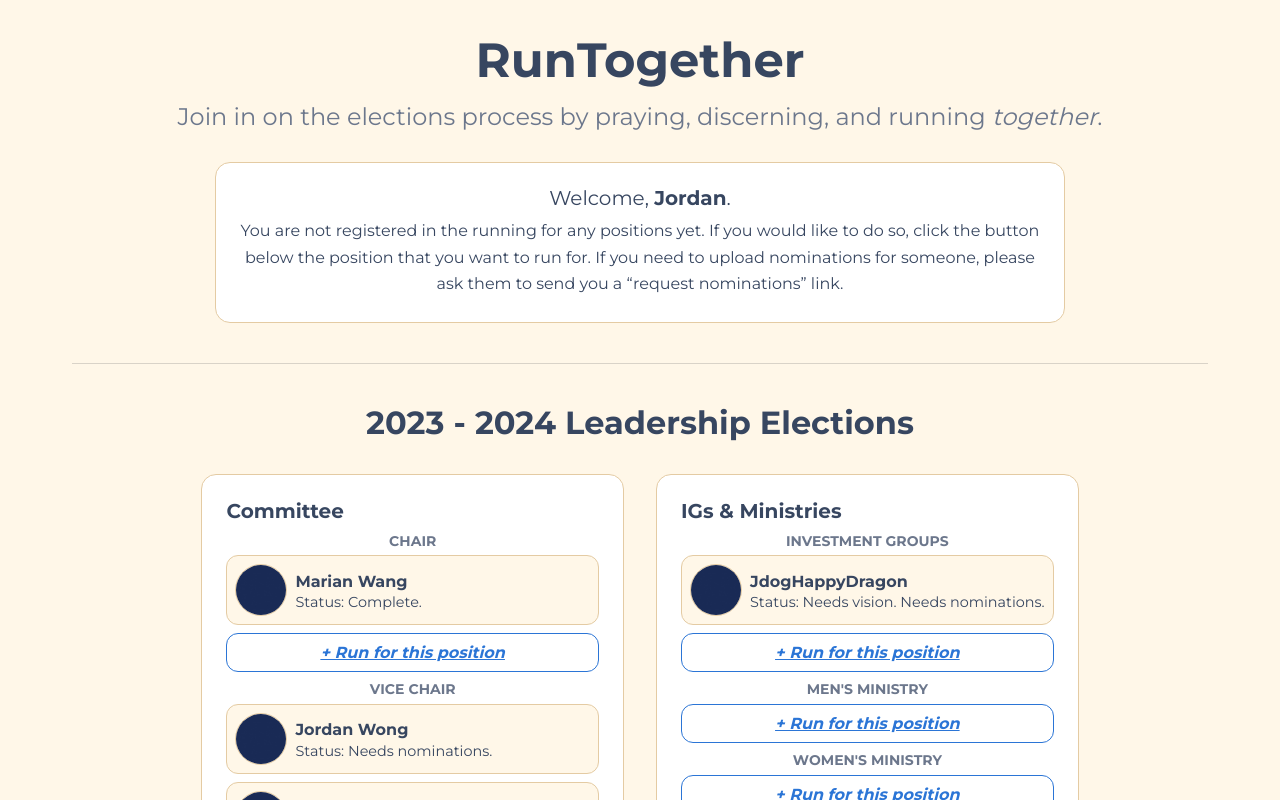
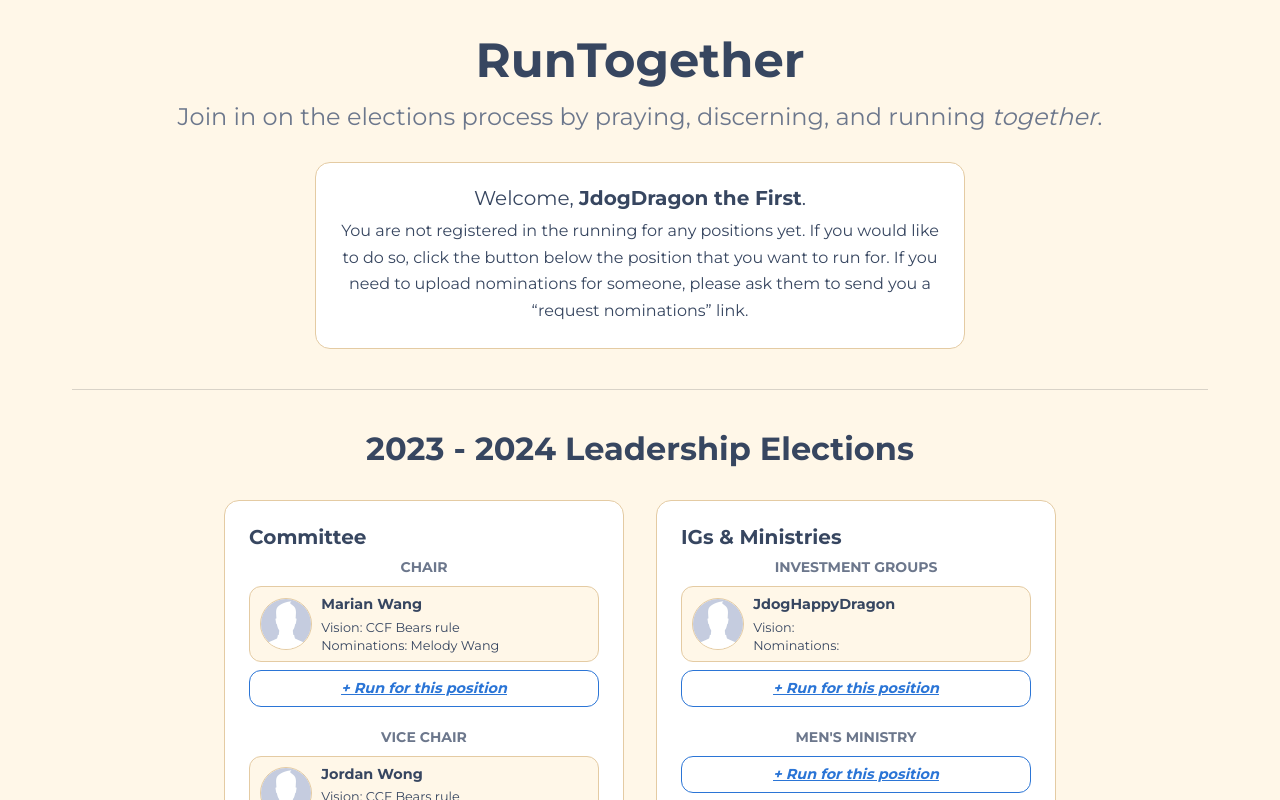
Before and after one commit to Jnwong116/RuntogetherCCF, a React (Create React App) app in the folder client/: page / in a window 1280 px wide. Shown: the top 800 px of the page. Built offline with nearby package versions, Linux system fonts and the light colour scheme.

Commit message:
add vision and status and more mock data

```diff
--- a/client/src/App.js
+++ b/client/src/App.js
@@ -5,20 +5,35 @@ import { CCF_THEME } from "./theme";
 
 import WelcomeCard from "./component/welcomeCard/welcomeCard";
 import PersonList from "./component/personList/personList";
-import { COMMITTEE_POSITIONS, MINISTRY_POSITIONS } from "./constants";
+import { COMMITTEE_POSITIONS, MINISTRY_POSITIONS } from "./actions/constants";
 import WelcomeHeader from "./component/welcomeHeader/welcomeHeader";
 
-const electionsHeaderText = "2023 - 2024 Leadership Elections";
+const ELECTIONS_HEADER_TEXT = "2023 - 2024 Leadership Elections";
+
+const mockUser = {
+  name: "JdogDragon the First",
+  // position: "Chair",
+  position: null,
+  visionName: "CCF Bears",
+  visionFile: "CCFBears.pdf",
+  nominations: [
+    {
+      name: "Marian the Librarian",
+      nomination:
+        "Lorem ipsum dolor sit amet, consectetur adipiscing elit, sed do eiusmod tempor incididunt ut labore et dolore magna aliqua. Ut enim ad minim veniam, quis nostrud exercitation ullamco laboris nisi ut aliquip ex ea commodo consequat. Duis aute irure dolor in reprehenderit in voluptate velit esse cillum dolore eu fugiat nulla pariatur. Excepteur sint occaecat cupidatat non proident, sunt in culpa qui officia deserunt mollit anim id est laborum.",
+    },
+  ],
+};
 
 const App = () => {
   return (
     <ThemeProvider theme={CCF_THEME}>
       <Box padding="1rem" margin="1rem">
         <WelcomeHeader />
-        <WelcomeCard />
+        <WelcomeCard user={mockUser} />
         <Divider sx={{ bgcolor: "secondary.light", margin: "2.5rem" }} />
         <Typography variant="h2" color="textPrimary" textAlign="center">
-          {electionsHeaderText}
+          {ELECTIONS_HEADER_TEXT}
         </Typography>
         <Box
           display="flex"
--- a/client/src/component/personCard/personCard.js
+++ b/client/src/component/personCard/personCard.js
@@ -3,11 +3,9 @@ import { Box, Typography } from "@mui/material";
 const IMAGE_DIMENSIONS = "50px";
 
 const PersonCard = ({ person }) => {
-  const { name, vision, nominations } = person;
-  const visionStatus = vision ? "" : "Needs vision. ";
-  const nomsStatus = nominations ? "" : "Needs nominations.";
-  const status =
-    vision && nominations ? "Complete." : `${visionStatus}${nomsStatus}`;
+  const { name, visionName, nominations } = person;
+  const nominators =
+    nominations !== undefined ? nominations.map((nom) => nom.name) : null;
 
   return (
     <Box
@@ -27,15 +25,19 @@ const PersonCard = ({ person }) => {
         overflow="hidden"
         height={IMAGE_DIMENSIONS}
         width={IMAGE_DIMENSIONS}
+        margin="0.1em"
       >
-        <img src="blue.jpeg" alt="profile pic" height="100%" width="100%" />
+        <img src="profile.jpeg" alt="profile pic" height="100%" width="100%" />
       </Box>
       <Box marginLeft="0.5em">
-        <Typography variant="h5" color="textPrimary" marginBottom="0.2em">
+        <Typography variant="h5" color="textPrimary" marginBottom="0.5em">
           {name}
         </Typography>
+        <Typography variant="body2" color="textPrimary" marginBottom="0.4em">
+          Vision: {visionName}
+        </Typography>
         <Typography variant="body2" color="textPrimary">
-          Status: {status}
+          Nominations: {nominators}
         </Typography>
       </Box>
     </Box>
--- a/client/src/component/personList/personList.css
+++ b/client/src/component/personList/personList.css
@@ -1,6 +1,5 @@
 .personList {
-  min-width: 90%;
-  max-width: 90%;
+  width: 400px;
 }
 @media (min-width: 400px) {
   .personList {
--- a/client/src/component/personList/personList.js
+++ b/client/src/component/personList/personList.js
@@ -9,24 +9,58 @@ const mockPeople = [
   {
     name: "Marian Wang",
     position: "Chair",
-    vision: "Vision?",
-    nominations: ["only 1"],
+    visionName: "CCF Bears rule",
+    nominations: [
+      {
+        name: "Melody Wang",
+        nomination:
+          "Lorem ipsum dolor sit amet, consectetur adipiscing elit, sed do eiusmod tempor incididunt ut labore et dolore magna aliqua. Ut enim ad minim veniam, quis nostrud exercitation ullamco laboris nisi ut aliquip ex ea commodo consequat. Duis aute irure dolor in reprehenderit in voluptate velit esse cillum dolore eu fugiat nulla pariatur. Excepteur sint occaecat cupidatat non proident, sunt in culpa qui officia deserunt mollit anim id est laborum.",
+      },
+    ],
   },
   {
     name: "Jordan Wong",
     position: "Vice Chair",
-    vision: "Vision?",
+    visionName: "CCF Bears rule",
   },
   {
     name: "Jordan N Wong",
     position: "Vice Chair",
-    vision: "Vision?",
-    nominations: ["1", "2"],
+    visionName: "CCF Bears rule",
+    nominations: [
+      {
+        name: "Lilian Wang",
+        nomination:
+          "Lorem ipsum dolor sit amet, consectetur adipiscing elit, sed do eiusmod tempor incididunt ut labore et dolore magna aliqua. Ut enim ad minim veniam, quis nostrud exercitation ullamco laboris nisi ut aliquip ex ea commodo consequat. Duis aute irure dolor in reprehenderit in voluptate velit esse cillum dolore eu fugiat nulla pariatur. Excepteur sint occaecat cupidatat non proident, sunt in culpa qui officia deserunt mollit anim id est laborum.",
+      },
+      {
+        name: "Marian Wang",
+        nomination:
+          "Lorem ipsum dolor sit amet, consectetur adipiscing elit, sed do eiusmod tempor incididunt ut labore et dolore magna aliqua. Ut enim ad minim veniam, quis nostrud exercitation ullamco laboris nisi ut aliquip ex ea commodo consequat. Duis aute irure dolor in reprehenderit in voluptate velit esse cillum dolore eu fugiat nulla pariatur. Excepteur sint occaecat cupidatat non proident, sunt in culpa qui officia deserunt mollit anim id est laborum.",
+      },
+    ],
+  },
+  {
+    name: "JdogDragon the Fourteenth",
+    position: "Secretary",
+    nominations: [
+      {
+        name: "Melody Wang",
+        nomination:
+          "Lorem ipsum dolor sit amet, consectetur adipiscing elit, sed do eiusmod tempor incididunt ut labore et dolore magna aliqua. Ut enim ad minim veniam, quis nostrud exercitation ullamco laboris nisi ut aliquip ex ea commodo consequat. Duis aute irure dolor in reprehenderit in voluptate velit esse cillum dolore eu fugiat nulla pariatur. Excepteur sint occaecat cupidatat non proident, sunt in culpa qui officia deserunt mollit anim id est laborum.",
+      },
+    ],
   },
   {
     name: "JdogDragon",
     position: "Treasurer",
-    nominations: ["only 1"],
+    nominations: [
+      {
+        name: "Melody Wang",
+        nomination:
+          "Lorem ipsum dolor sit amet, consectetur adipiscing elit, sed do eiusmod tempor incididunt ut labore et dolore magna aliqua. Ut enim ad minim veniam, quis nostrud exercitation ullamco laboris nisi ut aliquip ex ea commodo consequat. Duis aute irure dolor in reprehenderit in voluptate velit esse cillum dolore eu fugiat nulla pariatur. Excepteur sint occaecat cupidatat non proident, sunt in culpa qui officia deserunt mollit anim id est laborum.",
+      },
+    ],
   },
   {
     name: "JdogDragon2",
@@ -50,12 +84,13 @@ const PersonList = ({ title, positions }) => {
           {title}
         </Typography>
         {positions.map((pos) => (
-          <Box key={pos}>
+          <Box key={pos} marginBottom="0.8em">
             <Typography
               key={pos}
               variant="subtitle2"
               color="textSecondary"
               textAlign="center"
+              marginBottom="0.25em"
             >
               {pos}
             </Typography>
--- a/client/src/component/welcomeCard/welcomeCard.js
+++ b/client/src/component/welcomeCard/welcomeCard.js
@@ -1,18 +1,22 @@
 import { Typography } from "@mui/material";
 import WhiteContainer from "../whiteContainer/whiteContainer";
 
-const WelcomeCard = () => {
+const NOT_REGISTERED_MESSAGE =
+  "You are not registered in the running for any positions yet. If you would like to do so, click the button below the position that you want to run for. If you need to upload nominations for someone, please ask them to send you a “request nominations” link.";
+
+const WelcomeCard = ({ user }) => {
+  const runningForPosition = user.position !== null;
+
   return (
-    <WhiteContainer maxWidth="800px" margin="1.5rem auto" textAlign="center">
+    <WhiteContainer maxWidth="600px" margin="1.5rem auto" textAlign="center">
       <Typography variant="h3" color="textPrimary" paddingBottom="0.5rem">
-        Welcome, <strong>Jordan</strong>.
+        Welcome, <strong>{user.name}</strong>.
       </Typography>
-      <Typography color="textPrimary">
-        You are not registered in the running for any positions yet. If you
-        would like to do so, click the button below the position that you want
-        to run for. If you need to upload nominations for someone, please ask
-        them to send you a “request nominations” link.
-      </Typography>
+      {runningForPosition ? (
+        "" // TODO: Add registered component with buttons
+      ) : (
+        <Typography color="textPrimary">{NOT_REGISTERED_MESSAGE}</Typography>
+      )}
     </WhiteContainer>
   );
 };
--- a/client/src/theme.js
+++ b/client/src/theme.js
@@ -27,7 +27,7 @@ export const CCF_THEME = createTheme({
       fontWeight: 600,
     },
     h5: {
-      fontSize: "1em",
+      fontSize: "0.9em",
       fontWeight: 600,
     },
     subtitle1: {
@@ -43,7 +43,7 @@ export const CCF_THEME = createTheme({
       lineHeight: "1.65em",
     },
     body2: {
-      fontSize: "0.9em",
+      fontSize: "0.8em",
       lineHeight: "1em",
     },
   },
```
Also changed, not shown: client/public/profile.jpeg (added), client/src/actions/constants.js (renamed from client/src/constants.js).
